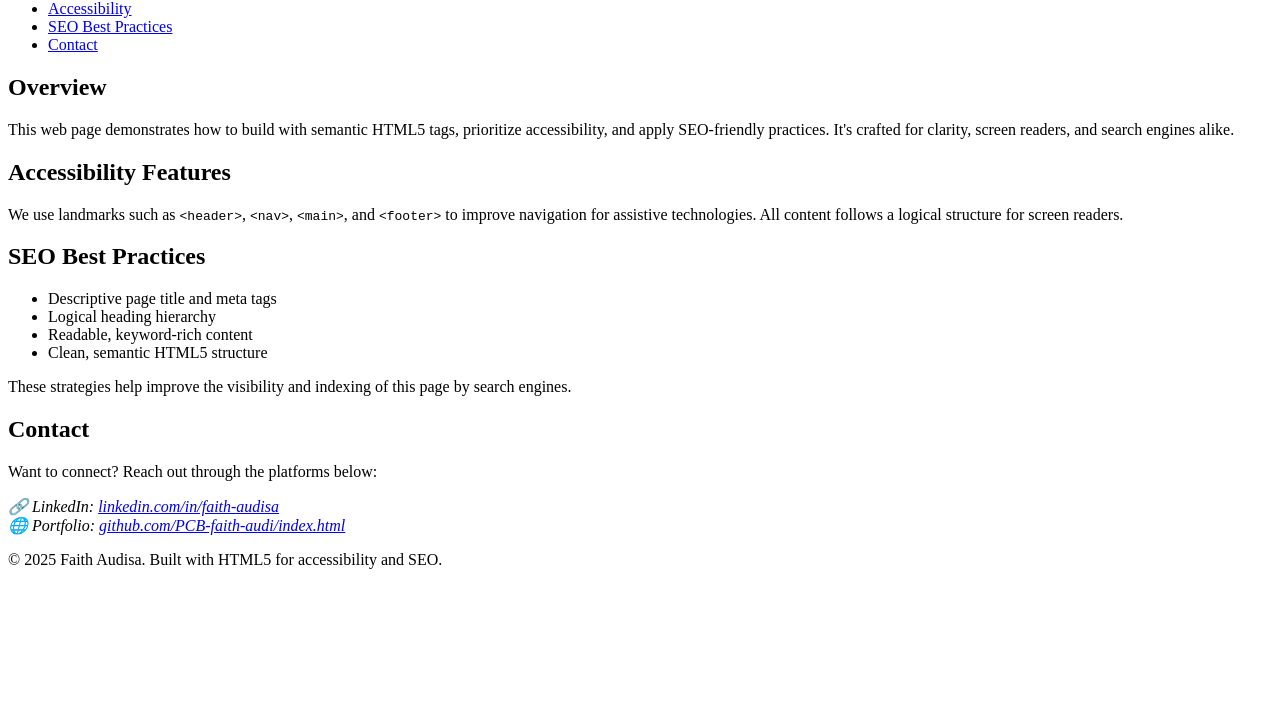
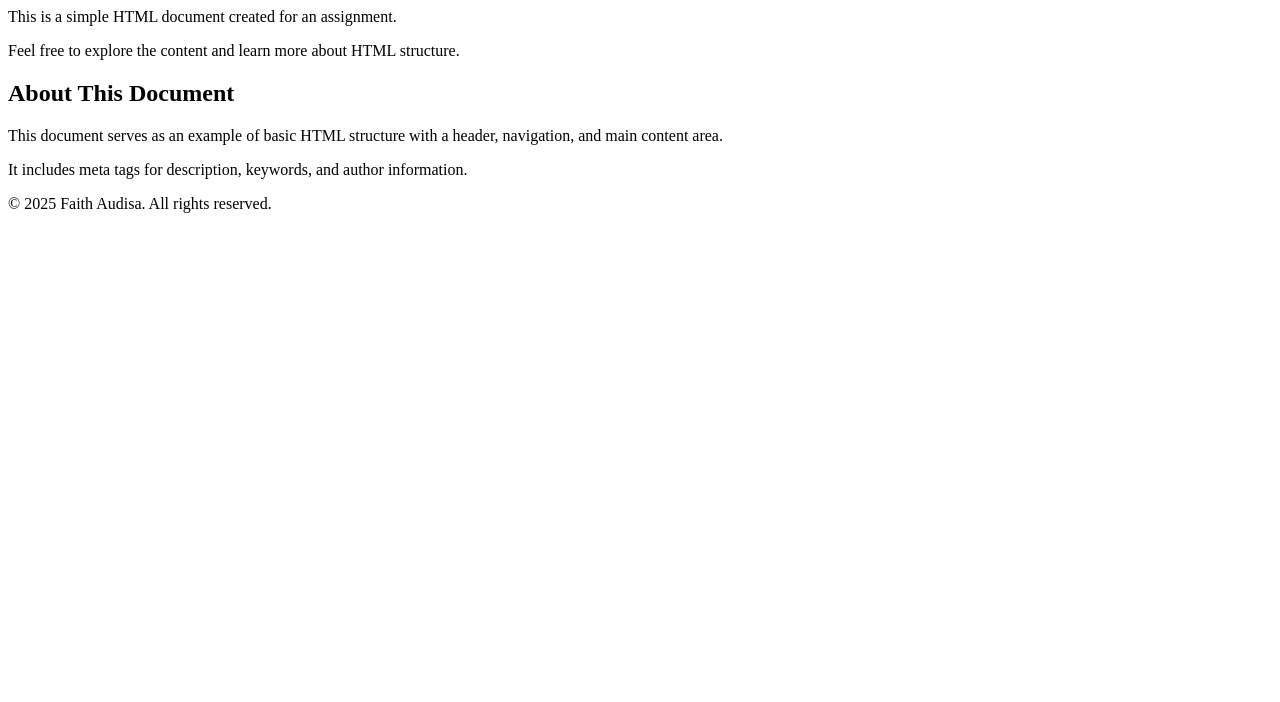
Before and after one commit to PCB-faith-audi/index.html., a plain HTML site: page index.html in a window 1280 px wide. Shown: the part 98-800 px from the top of the page. Drawn offline with Linux system fonts and the light colour scheme.

Commit message:
Updated index.html

```diff
--- a/index.html
+++ b/index.html
@@ -1,73 +1,35 @@
 <!DOCTYPE html>
 <html lang="en">
-
 <head>
-    <meta charset="UTF-8" />
-    <meta name="viewport" content="width=device-width, initial-scale=1.0" />
-    <meta name="description"
-        content="Master HTML5, web accessibility, and SEO fundamentals through this clean, semantic example page." />
-    <meta name="author" content="Faith Audisa" />
-    <meta name="keywords" content="HTML5, accessibility, SEO, semantic HTML, web development" />
-    <title>Accessible & SEO-Friendly HTML5 Web Page</title>
+    <meta name="description" content="A simple HTML document with a meta description tag">
+    <meta name="keywords" content="HTML, meta tags, example">
+     <meta name="author" content="Faith Audisa">
+    <title>Assignment week 1</title>
 </head>
-
 <body>
-    <!-- Header with page title and navigation -->
     <header>
-        <h1>Learn HTML5 with Accessibility & SEO in Mind</h1>
-        <nav aria-label="Primary navigation">
+        <h1></h1>
+        <nav>
             <ul>
-                <li><a href="#overview">Overview</a></li>
-                <li><a href="#accessibility">Accessibility</a></li>
-                <li><a href="#seo">SEO Best Practices</a></li>
-                <li><a href="#contact">Contact</a></li>
+                <li><a href="#about">About</a></li>
             </ul>
         </nav>
-    </header>
 
-    <!-- Main content of the page -->
+    </header
     <main>
-        <section id="overview">
-            <h2>Overview</h2>
-            <p>This web page demonstrates how to build with semantic HTML5 tags, prioritize accessibility, and apply
-                SEO-friendly practices. It's crafted for clarity, screen readers, and search engines alike.</p>
+        <section>
+            <h2>Welcome to MY Assignment</h2>
+            <p>This is a simple HTML document created for an assignment.</p>
+            <p>Feel free to explore the content and learn more about HTML structure.</p>
         </section>
-
-        <section id="accessibility">
-            <h2>Accessibility Features</h2>
-            <p>We use landmarks such as <code>&lt;header&gt;</code>, <code>&lt;nav&gt;</code>,
-                <code>&lt;main&gt;</code>, and <code>&lt;footer&gt;</code> to improve navigation for assistive
-                technologies. All content follows a logical structure for screen readers.
-            </p>
-        </section>
-
-        <section id="seo">
-            <h2>SEO Best Practices</h2>
-            <ul>
-                <li>Descriptive page title and meta tags</li>
-                <li>Logical heading hierarchy</li>
-                <li>Readable, keyword-rich content</li>
-                <li>Clean, semantic HTML5 structure</li>
-            </ul>
-            <p>These strategies help improve the visibility and indexing of this page by search engines.</p>
-        </section>
-
-        <section id="contact">
-            <h2>Contact</h2>
-            <p>Want to connect? Reach out through the platforms below:</p>
-            <address>
-                🔗 LinkedIn: <a href="https://www.linkedin.com/in/faith-audisa-b069572b0/" target="_blank"
-                    rel="noopener">linkedin.com/in/faith-audisa</a><br>
-                🌐 Portfolio: <a href="https://github.com/PCB-faith-audi/index.html" target="_blank"
-                    rel="noopener">github.com/PCB-faith-audi/index.html</a>
-            </address>
+        <section id="about">
+            <h2>About This Document</h2>
+            <p>This document serves as an example of basic HTML structure with a header, navigation, and main content area.</p>
+            <p>It includes meta tags for description, keywords, and author information.</p>
         </section>
     </main>
-
-    <!-- Footer -->
     <footer>
-        <p>&copy; 2025 Faith Audisa. Built with HTML5 for accessibility and SEO.</p>
+        <p>&copy; 2025 Faith Audisa. All rights reserved.</p>
     </footer>
 </body>
-
 </html>
```
